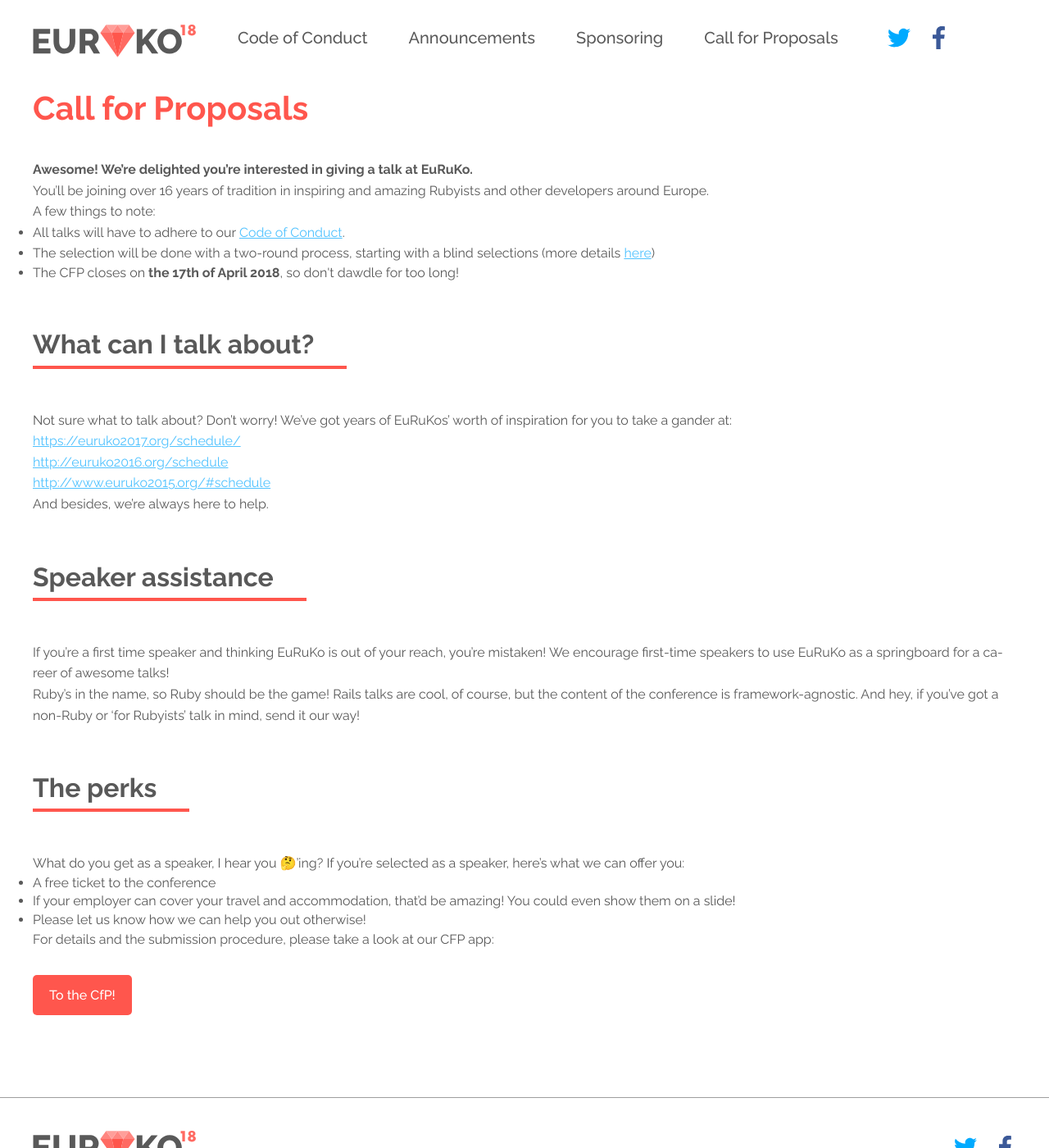
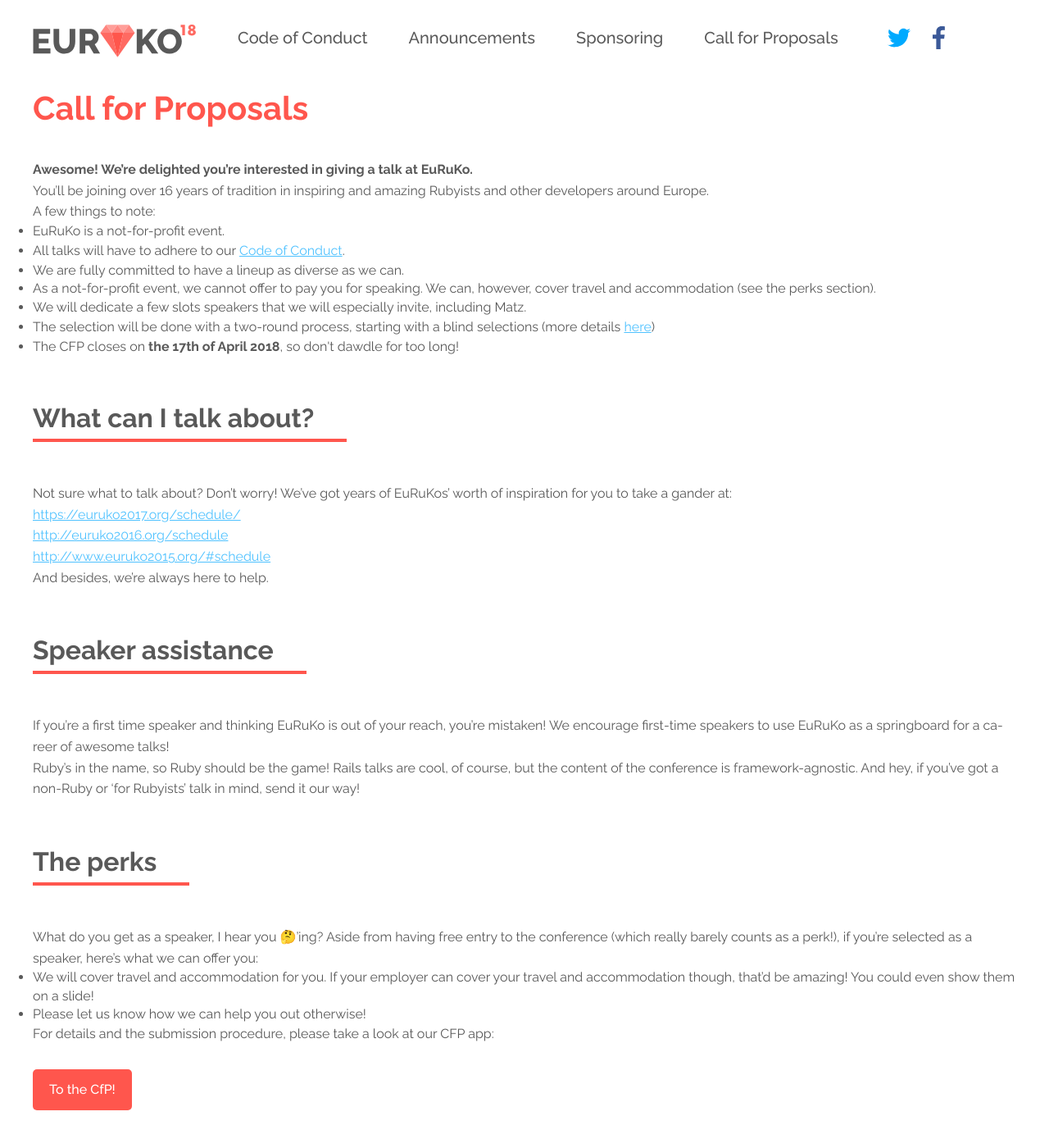
Before and after one commit to euruko/euruko2018.github.io, a Jekyll site: the page built from cfp.html, in a window 1280 px wide and 1400 px high. Shown: the whole window at 82% size. Built offline with Jekyll 4.4.1, drawn with Linux system fonts in a browser that asks for light colours.

Commit message:
Update cfp.html

```diff
--- a/cfp.html
+++ b/cfp.html
@@ -16,7 +16,11 @@
             <p>You’ll be joining over 16 years of tradition in inspiring and amazing Rubyists and other developers around Europe.</p>
             <p>A few things to note:</p>
             <ul>
+                <li>EuRuKo is a not-for-profit event.</li>
                 <li>All talks will have to adhere to our <a href="/coc">Code of Conduct</a>.</li>
+                <li>We are fully committed to have a lineup as diverse as we can.</li>
+                <li>As a not-for-profit event, we cannot offer to pay you for speaking. We can, however, cover travel and accommodation (see the perks section).</li>
+                <li>We will dedicate a few slots speakers that we will especially invite, including Matz.</li>
                 <li>The selection will be done with a two-round process, starting with a blind selections
                     (more details <a href="http://cfp.euruko2018.org/events/euruko2018">here</a>)</li>
                 <li>The CFP closes on <strong>the 17th of April 2018</strong>, so don't dawdle for too long!</li>
@@ -36,10 +40,9 @@
             <p>If you’re a first time speaker and thinking EuRuKo is out of your reach, you’re mistaken! We encourage first-time speakers to use EuRuKo as a springboard for a career of awesome talks!</p>
             <p>Ruby’s in the name, so Ruby should be the game! Rails talks are cool, of course, but the content of the conference is framework-agnostic. And hey, if you’ve got a non-Ruby or ‘for Rubyists’ talk in mind, send it our way!</p>
             <h1 style="margin-top: 50px" class="section-header align-self-start">The perks</h1>
-            <p>What do you get as a speaker, I hear you 🤔’ing? If you’re selected as a speaker, here’s what we can offer you:</p>
+            <p>What do you get as a speaker, I hear you 🤔’ing? Aside from having free entry to the conference (which really barely counts as a perk!), if you’re selected as a speaker, here’s what we can offer you:</p>
             <ul>
-                <li>A free ticket to the conference</li>
-                <li>If your employer can cover your travel and accommodation, that’d be amazing! You could even show them on a slide!</li>
+                <li>We will cover travel and accommodation for you. If your employer can cover your travel and accommodation though, that’d be amazing! You could even show them on a slide!</li>
                 <li>Please let us know how we can help you out otherwise!</li>
             </ul>
             <p>For details and the submission procedure, please take a look at our CFP app:</p>
```
